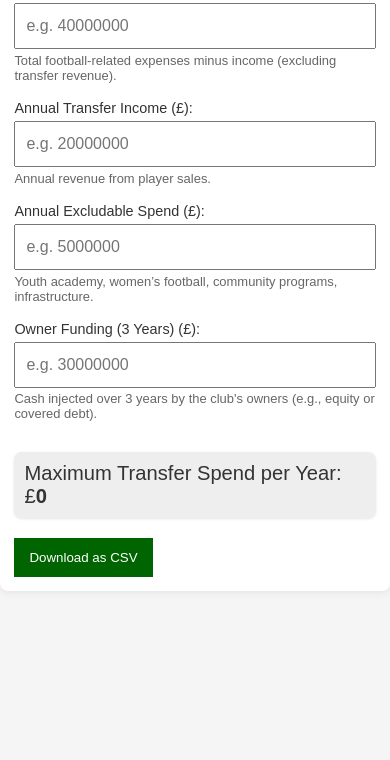
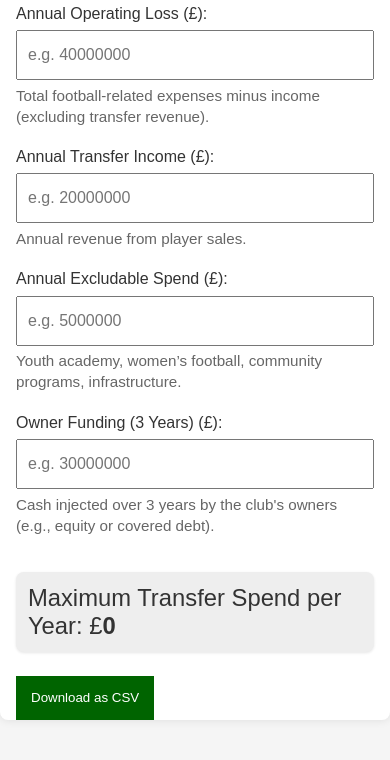
Before and after one commit to pawa80/psr-calculator, a plain HTML site: page index.html in a window 390 px wide. Shown: the part 177-937 px from the top of the page. Before the commit the page ends 844 px from the top, so only its background shows below. Drawn offline with Linux system fonts and the light colour scheme.

Commit message:
Improve mobile styles

```diff
--- a/styles.css
+++ b/styles.css
@@ -20,13 +20,16 @@ h1 {
 form label {
     display: block;
     margin-bottom: 1.2em;
+    font-size: 1rem;
+    line-height: 1.4;
 }
 input[type="text"] {
     width: 100%;
     box-sizing: border-box;
-    padding: 12px 10px; /* larger tap target */
+    padding: 14px 10px; /* larger tap target */
     font-size: 16px; /* prevent mobile zoom */
     margin-top: 0.3em;
+    min-height: 44px;
 }
 #result {
     margin-top: 1.5em;
@@ -43,9 +46,10 @@ input[type="text"] {
 button {
     background-color: #006400;
     color: white;
-    padding: 12px 15px; /* larger tap target */
+    padding: 14px 15px; /* larger tap target */
     border: none;
     cursor: pointer;
+    min-height: 44px;
 }
 button:hover {
     background-color: #004d00;
@@ -56,16 +60,17 @@ button:hover {
     display: block;
     margin-top: 0.3em;
     margin-bottom: 0;
-    font-size: 0.9em;
+    font-size: 0.95rem;
+    line-height: 1.4;
     color: #666;
     font-weight: 300;
 }
 
 @media (max-width: 400px) {
     body {
-        font-size: 0.9em; /* slightly smaller text */
+        font-size: 17px;
     }
     .container {
-        padding: 1em;
+        padding: 0 1rem;
     }
 }
```
Also changed, not shown: index.html (+1 -0 lines).
